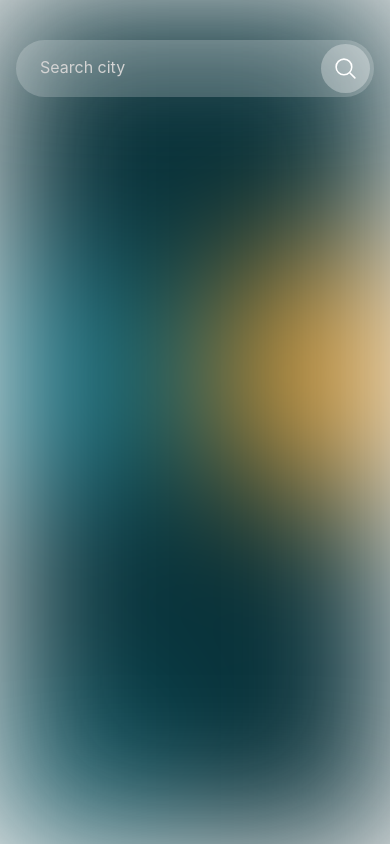
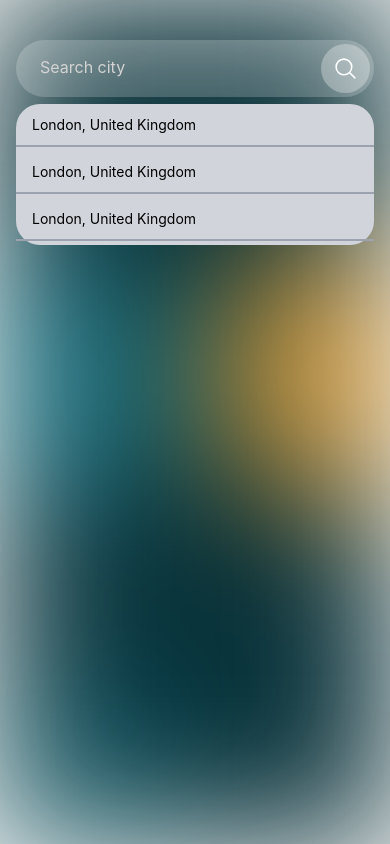
Before and after one commit to jurecapuder/react_native_weather, a React Native app: screen /Home in a window 390 px wide. Both pictures are taken after a click on the element 345 px from the left and 68 px from the top of the page. Built offline with nearby package versions, Linux system fonts and the light colour scheme.

Commit message:
Add location search functionality

```diff
--- a/screens/HomeScreen.js
+++ b/screens/HomeScreen.js
@@ -7,6 +7,7 @@ import { MagnifyingGlassIcon } from 'react-native-heroicons/outline';
 
 export default function HomeScreen() {
   const [showSearch, toggleSearch] = useState(false);
+  const [locations, setLocations] = useState([1,2,3]);
 
   return (
     <View className="flex-1 relative">
@@ -49,6 +50,27 @@ export default function HomeScreen() {
               />
             </TouchableOpacity>
           </View>
+
+          {
+            locations.length > 0 && showSearch ? (
+              <View className="absolute w-full bg-gray-300 top-16 rounded-3xl">
+                {
+                  locations.map((location, index) => {
+                    return (
+                      <TouchableOpacity
+                        key={index}
+                        className="flex-row items-center border-0 p-3 px-4 mb-1 border-b-2 border-b-gray-400"
+                      >
+                        <Text>
+                          London, United Kingdom
+                        </Text>
+                      </TouchableOpacity>
+                    )
+                  })
+                }
+              </View>
+            ) : null
+          }
         </View>
       </SafeAreaView>
     </View>
```
